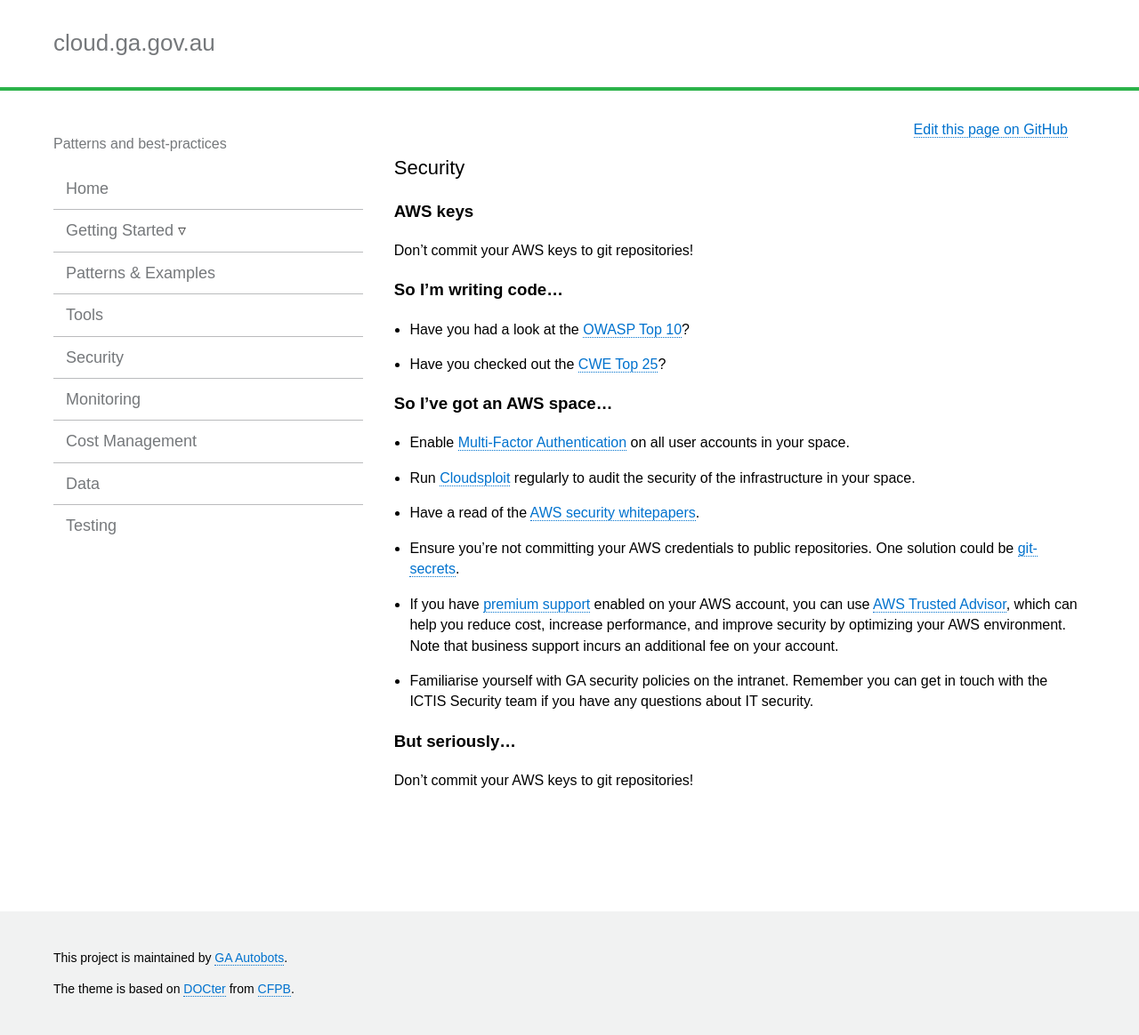
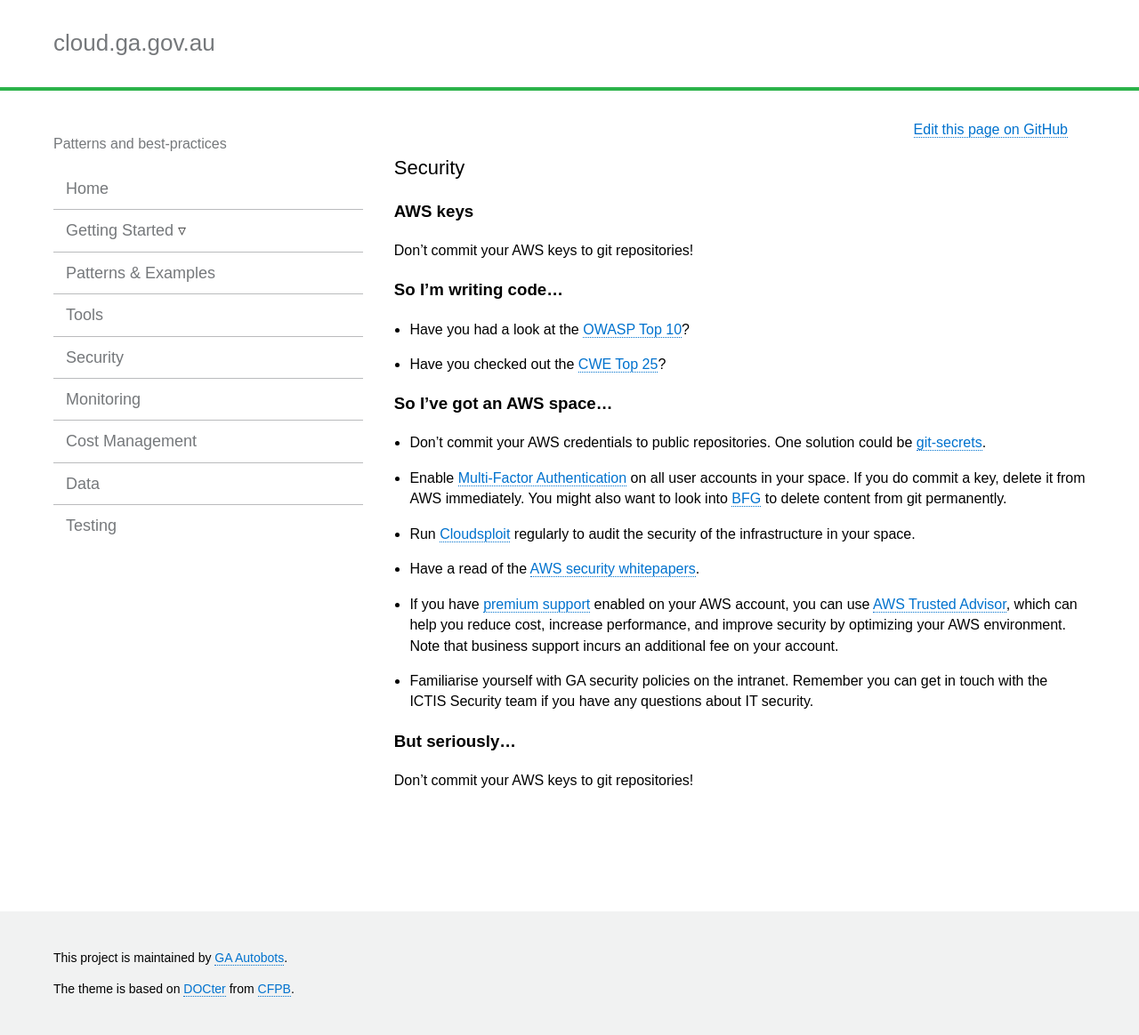
Before and after one commit to GeoscienceAustralia/cloud, a Jekyll site: the page built from docs/_pages/security_index.md, in a window 1280 px wide. Shown: the whole page at 89% size. Built offline with Jekyll 4.4.1, drawn with Linux system fonts in a browser that asks for light colours; nearby versions of some CDN libraries.

Commit message:
Add details to aws key

```diff
--- a/docs/_pages/security_index.md
+++ b/docs/_pages/security_index.md
@@ -13,10 +13,10 @@
 
 ### So I've got an AWS space...
 
-* Enable [Multi-Factor Authentication](https://aws.amazon.com/iam/details/mfa/) on all user accounts in your space.
+* Don't commit your AWS credentials to public repositories. One solution could be [git-secrets](https://github.com/awslabs/git-secrets).
+* Enable [Multi-Factor Authentication](https://aws.amazon.com/iam/details/mfa/) on all user accounts in your space. If you do commit a key, delete it from AWS immediately. You might also want to look into [BFG](https://github.com/IBM-Swift/BluePic/wiki/Using-BFG-Repo-Cleaner-tool-to-remove-sensitive-files-from-your-git-repo) to delete content from git permanently.
 * Run [Cloudsploit](https://github.com/GeoscienceAustralia/cloudsploit-lambda) regularly to audit the security of the infrastructure in your space.
 * Have a read of the [AWS security whitepapers](https://aws.amazon.com/whitepapers/).
-* Ensure you're not committing your AWS credentials to public repositories. One solution could be [git-secrets](https://github.com/awslabs/git-secrets).
 * If you have [premium support](https://aws.amazon.com/premiumsupport/) enabled on your AWS account, you can use [AWS Trusted Advisor](https://aws.amazon.com/premiumsupport/trustedadvisor/), which can help you reduce cost, increase performance, and improve security by optimizing your AWS environment. Note that business support incurs an additional fee on your account.
 * Familiarise yourself with GA security policies on the intranet. Remember you can get in touch with the ICTIS Security team if you have any questions about IT security.
 
```
